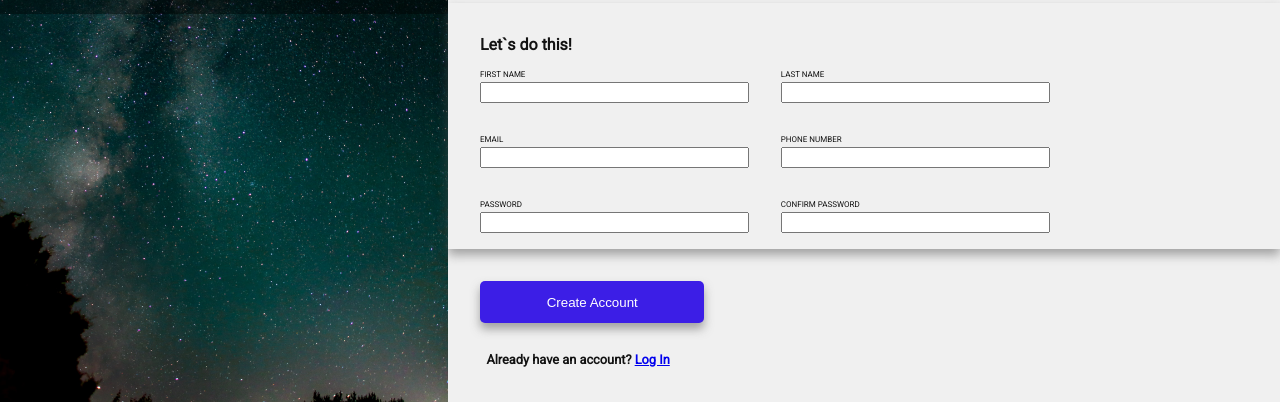
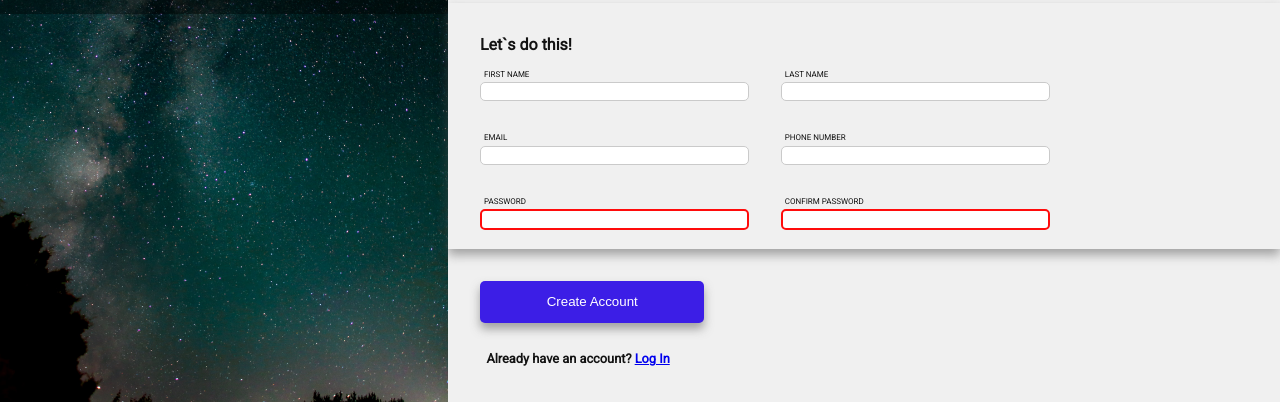
Before and after one commit to Warckor/sign-up-form, a website built with Vite: page index.html in a window 1280 px wide. Shown: the part 290-692 px from the top of the page. Built offline with nearby package versions, Linux system fonts and the light colour scheme.

Commit message:
Add some error styles in password

```diff
--- a/index.html
+++ b/index.html
@@ -47,27 +47,29 @@
             <div class="form-data">
               <div class="input">
                 <label for="name">FIRST NAME</label>
-                <input type="text" name="first-name" id="name" autocomplete="off">
+                <input class="field" type="text" name="first-name" id="name" autocomplete="off">
               </div>
               <div class="input">
                 <label for="surname">LAST NAME</label>
-                <input type="text" name="last-name" id="surname" autocomplete="off">
+                <input class="field" type="text" name="last-name" id="surname" autocomplete="off">
               </div>
               <div class="input">
                 <label for="email">EMAIL</label>
-                <input type="email" name="email" id="email" autocomplete="off">
+                <input class="field" type="email" name="email" id="email" autocomplete="off">
               </div>
               <div class="input">
                 <label for="phone">PHONE NUMBER</label>
-                <input type="number" name="phone" id="phone" autocomplete="off">
+                <input class="field" type="number" name="phone" id="phone" autocomplete="off">
               </div>
               <div class="input">
                 <label for="password">PASSWORD</label>
-                <input type="password" name="password" id="password" class="password">
+                <input class="field error" type="password" name="password" id="password">
+                <div class="error-text"></div>
               </div>
               <div class="input">
                 <label for="verify-password">CONFIRM PASSWORD</label>
-                <input type="password" name="verify-password" id="verify-password" class="password-confirm">
+                <input class="field error" type="password" name="verify-password" id="verify-password">
+                <div class="error-text"></div>
               </div>
             </div>
           </div>
--- a/main.js
+++ b/main.js
@@ -4,11 +4,17 @@ const themeName = document.querySelector('.theme-name');
 
 
 
+/**
+ * Sets the theme of the application.
+ */
 function setTheme() {
   const newTheme = root.className === 'dark' ? 'light' : 'dark';
   root.className = newTheme;
 }
 
+/**
+ * Updates the theme name based on the current theme class.
+ */
 function changeThemeName() {
   const newName = root.className === 'light' ? 'Light' : 'Dark';
   themeName.textContent = newName;
--- a/style.css
+++ b/style.css
@@ -141,6 +141,21 @@ form {
 
 label {
   font-size: 0.5em;
+  margin-left: 0.5em;
+}
+
+.field {
+  border: 1px solid rgb(202, 202, 202);
+  border-radius: 5px;
+}
+
+.field:focus {
+  outline: 2px solid #2196F3;
+}
+
+.error {
+  border: 2px solid rgb(255, 12, 12);
+  border-radius: 5px;
 }
 
 .form-button {
```
